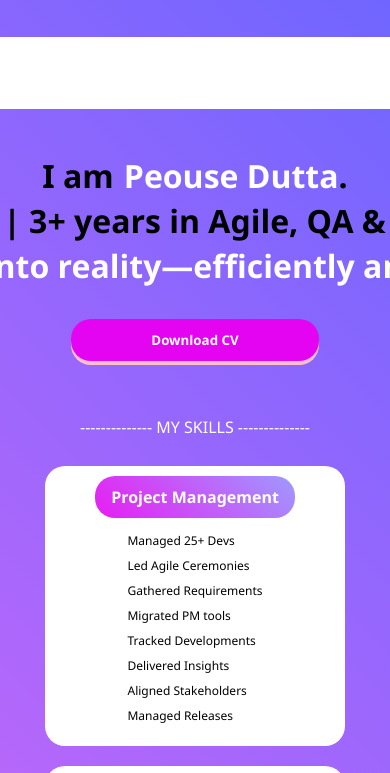
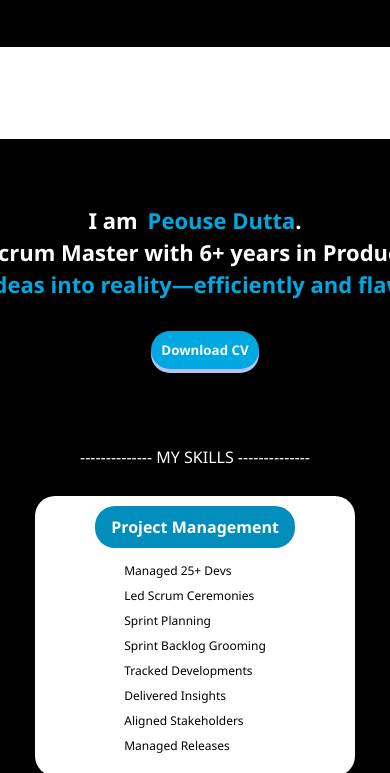
Before and after one commit to peousedutta/protfolio-website-static, a plain HTML site: page index.html in a window 390 px wide. Shown: the top 773 px of the page. Drawn offline with Linux system fonts and the light colour scheme.

Commit message:
styles updated

```diff
--- a/index.html
+++ b/index.html
@@ -25,8 +25,7 @@
                 <div class="content">
                     <div class="desp">
                         <p>I am <span>Peouse Dutta</span>.</p>
-                        <p class="details">Project Manager | 3+ years in Agile,
-                            QA & Product Delivery</p>
+                        <p class="details">Certified Scrum Master with 6+ years in Product Delivery</p>
                         <p class="speech">I turn ideas into reality—efficiently
                             and flawlessly.</p>
                     </div>
@@ -45,9 +44,9 @@
                     <div class="title">Project Management</div>
                     <div class="jobSet">
                         <li>Managed 25+ Devs</li>
-                        <li>Led Agile Ceremonies</li>
-                        <li>Gathered Requirements</li>
-                        <li>Migrated PM tools</li>
+                        <li>Led Scrum Ceremonies</li>
+                        <li>Sprint Planning</li>
+                        <li>Sprint Backlog Grooming</li>
                         <li>Tracked Developments</li>
                         <li>Delivered Insights</li>
                         <li>Aligned Stakeholders</li>
--- a/styles.css
+++ b/styles.css
@@ -5,7 +5,7 @@
 }
 
 body{
-    background: linear-gradient(45deg, rgba(229, 4, 241, 0.6), rgba(16, 0, 255, 0.6));
+    background: black;
     display: flex;
     justify-content: center;
     align-items: center;
@@ -40,17 +40,16 @@ ul{
 }
 .logo{
     padding: 10px 20px;
-    color: #E504F1;
+    color: #00a8e1;
     font-size: large;
     font-weight: bold;
 }
 a{
     text-decoration: none;
-    color: #E504F1;
+    color: #00a8e1;
     font-size: large;
     font-weight: bold;
 }
-
 
 /* hero section */
 .container .heroSection{
@@ -60,15 +59,6 @@ a{
     justify-content: space-between;
     align-items: center;
 }
-/* .heroSection .image{
-    width: 700px;
-    height: 250px;
-    border-radius: 20px;
-    background-image: url("./assets/4380747.jpg");
-    background-size: cover;
-    background-position: center;
-    background-repeat: no-repeat;
-} */
 .heroSection .content{
     margin: 10px;
     display: flex;
@@ -84,14 +74,14 @@ a{
     justify-content: center;
     align-items: center;
 }
-/* .content .details{
-    color: #fff;
-} */
+.content .desp {
+    color: white;
+}
 .content .speech{
-    color: #fff;
+    color: #00a8e1;
 }
 .content span{
-    color: white;
+    color: #00a8e1;
     margin-left: 10px;
 }
 .content .btn{
@@ -104,14 +94,16 @@ a{
     padding: 12px 80px;
     border-radius: 20px;
     cursor: pointer;
-    background-color: #E504F1;
+    background-color: #00a8e1;
     color: white;
     font-weight: bold;
-    box-shadow: 0 4px pink;
+    box-shadow: 0 4px rgb(182, 193, 255);
 }
-button:hover{background-color: #d203dd;}
+button:hover{
+    background-color: #028ebd;
+}
 button:active{
-    background-color: #d203dd;
+    background-color: #028ebd;
     box-shadow: 0 1px #666;
     transform: translateY(4px);
 }
@@ -144,14 +136,13 @@ button:active{
 .card .title{
     width: 180px;
     padding: 10px;
-    background: linear-gradient(45deg, rgba(229, 4, 241, 0.9), rgba(16, 0, 255, 0.4));
+    background: #028ebd;
     border-radius: 20px;
     font-size: 16px;
     font-weight: bold;
     color: white;
     display: flex;
     justify-content: center;
-
 }
 .card .jobSet{
     padding: 10px;
@@ -170,26 +161,60 @@ button:active{
     margin: 10px;
 }
 
-@media(max-width:600px){
-    .container{
-        display: flex;
-        justify-content: center;
+/* Responsive: Mobile (max-width: 600px) */
+@media (max-width: 600px) {
+    .container {
+        padding: 10px;
     }
-    .skillsSections{
-        display: flex;
+
+    .navbar {
         flex-direction: column;
-        justify-content: space-between;
+        width: 100%;
+        height: auto;
+        padding: 10px 0;
+    }
+
+    .logo {
+        text-align: center;
+        padding: 10px 0;
+    }
+
+    .pages ul {
+        flex-direction: column;
+        gap: 10px;
+    }
+
+    .heroSection {
+        flex-direction: column;
+        height: auto;
         align-items: center;
+        text-align: center;
     }
-    .skillsSections .card{
-        margin: 10px 0px ;
-        height: 260px;
-        background-color: white;
-        display: flex;
+
+    .content p {
+        font-size: 22px;
+        text-align: center;
+    }
+
+    .content button {
+        width: 100%;
+        padding: 10px 0;
+    }
+
+    .skillsSections {
         flex-direction: column;
-        justify-content: flex-start;
         align-items: center;
-        padding: 10px 50px;
-        border-radius: 20px;
+        width: 100%;
+    }
+
+    .skillsSections .card {
+        width: 90%;
+        max-width: 300px;
+        margin: 10px 0;
+    }
+
+    .copyright {
+        font-size: 12px;
+        text-align: center;
     }
 }
```
